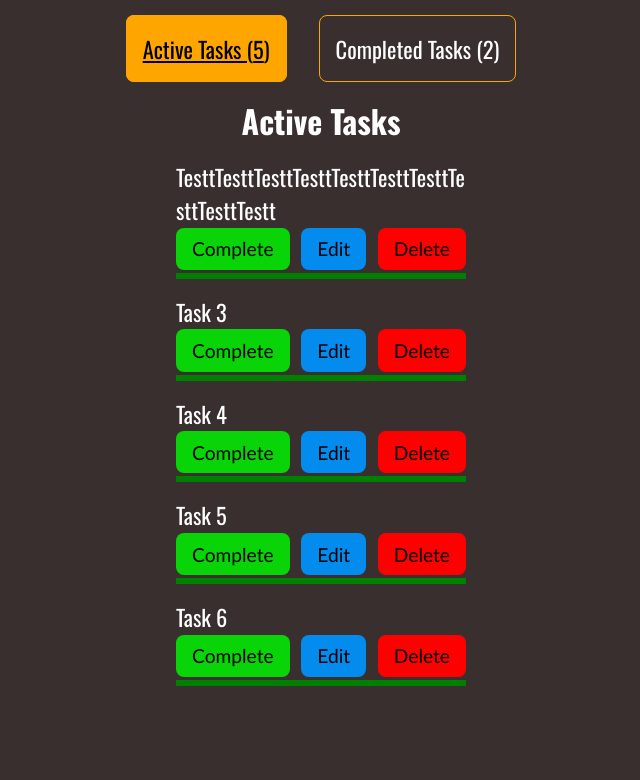
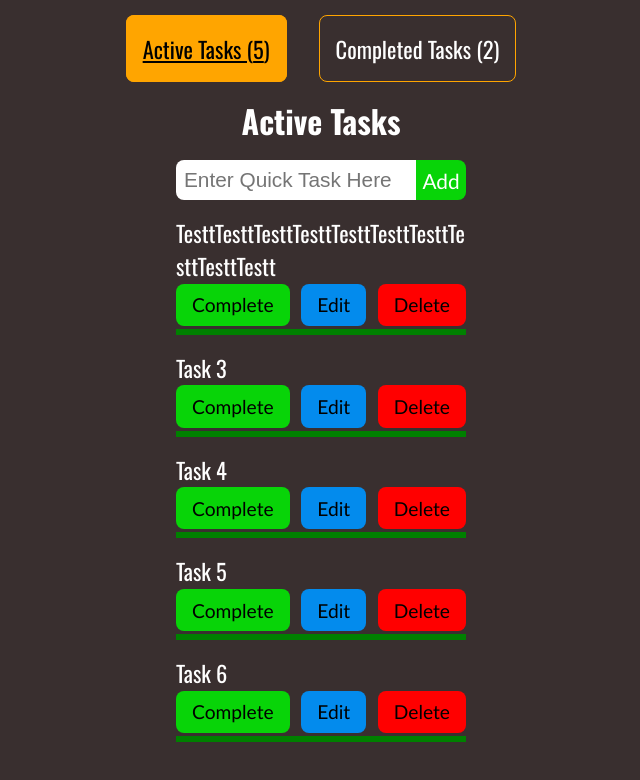
Before and after one commit to DimitarStefan0v/To-Do-App, a React (Create React App) app in the folder client/: page / in a window 1280 px wide. Shown: the top 780 px of the page, without its empty margins (319-959 px from the left). Built offline with nearby package versions, Linux system fonts and the light colour scheme.

Commit message:
Make the form controlled and add validation

```diff
--- a/client/src/pages/Home/Home.js
+++ b/client/src/pages/Home/Home.js
@@ -1,23 +1,50 @@
+import { useState } from 'react';
+
 import TaskList from '../../components/UI/TaskList/TaskList';
 import Task from '../../components/UI/Task/Task';
 import Button from '../../components/UI/Button/Button';
 
-import classes from '../../components/UI/Task/Task.module.css';
+import classes from './Home.module.css';
+import taskClasses from '../../components/UI/Task/Task.module.css';
 
 const HomePage = (props) => {
+    const [showWarning, setShowWarning] = useState(false);
+    const [inputValue, setInputValue] = useState('');
 
     const changeTaskHandler = (id) => {
         props.changeTaskProgressHandler(id);
     };
 
+    const submitTaskHandler = (ev) => {
+        ev.preventDefault();
+        const formData = new FormData(ev.target);
+        const task = formData.get('task').trim();
+
+        if (task.length < 3 || task.length > 50) {
+            setShowWarning(true);
+        } else {
+            setShowWarning(false);
+            // TODO fix ID
+            const taskObj = { id: task, description: task, isCompleted: false };
+            props.createTaskHandler(taskObj);
+            setInputValue('');
+        }
+
+
+    };
+
+    const inputChangeHandler = (ev) => {
+        setInputValue(ev.target.value);
+    };
+
     const tasks = (props.tasks.length > 0
         ?
         props.tasks.map(task =>
-            <div className={classes.wrapper} key={task.id}>
+            <div className={taskClasses.wrapper} key={task.id}>
                 <Task>
-                    <p className={classes.description}>{task.description}</p>
+                    <p className={taskClasses.description}>{task.description}</p>
                 </Task>
-                <div className={classes.buttons}>
+                <div className={taskClasses.buttons}>
                     <Button onClick={() => changeTaskHandler(task.id)}>Complete</Button>
                     <Button className="edit">Edit</Button>
                     <Button className="delete">Delete</Button>
@@ -28,10 +55,24 @@ const HomePage = (props) => {
         <h2>Nothing to do yet!</h2>
     )
 
+    const warning = <span className={classes.warning}>Task should be between 3 and 50 characters long!</span>;
+
     return (
         <TaskList>
-            <h1 className={classes.heading}>Active Tasks</h1>
-            { tasks }
+            <h1 className={taskClasses.heading}>Active Tasks</h1>
+            <form className={classes.form} onSubmit={submitTaskHandler}>
+                <input
+                    value={inputValue}
+                    onChange={inputChangeHandler}
+                    className={classes.input}
+                    type="text"
+                    name="task"
+                    placeholder="Enter Quick Task Here" required
+                />
+                {showWarning && warning}
+                <button className={classes['add-button']} type="submit">Add</button>
+            </form>
+            {tasks}
         </TaskList>
     );
 };
```
